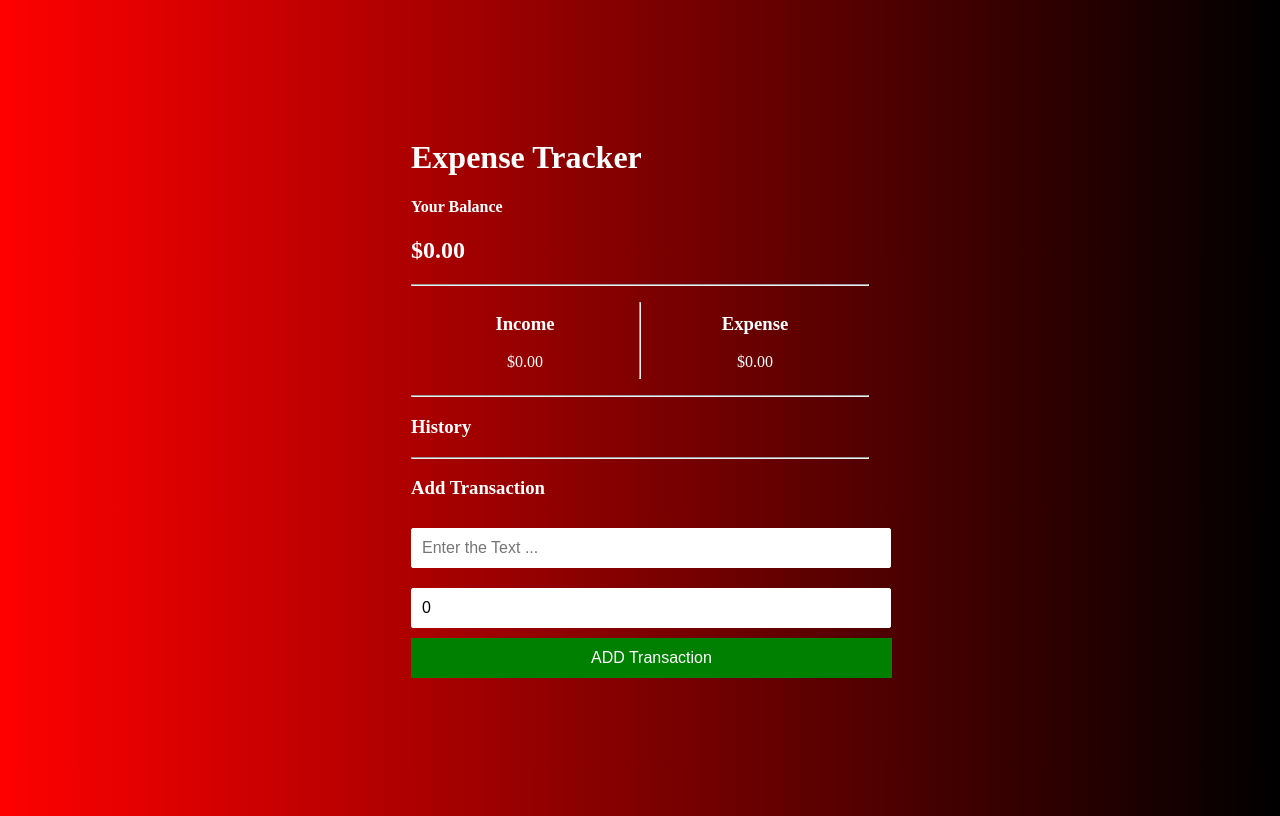
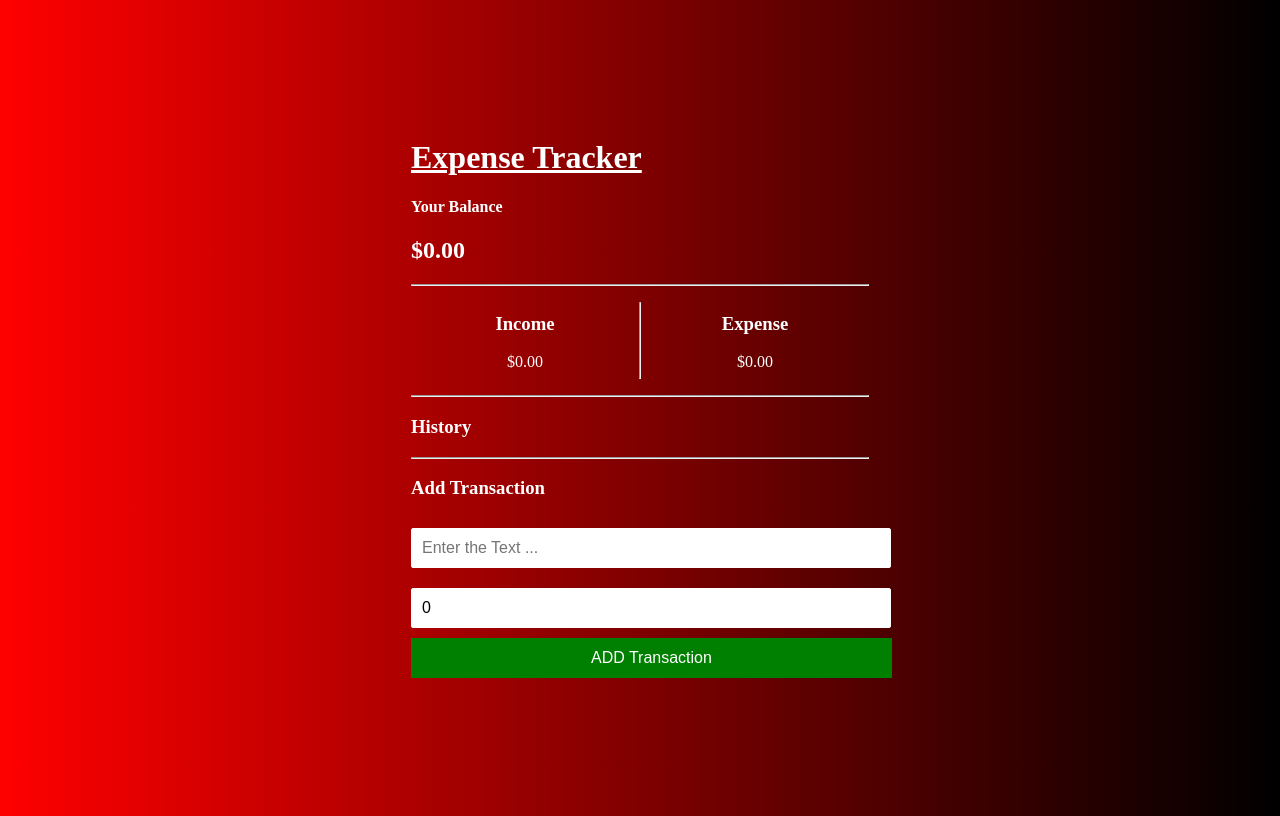
Before and after one commit to masham04/expense-tracker, a React (Create React App) app: page / in a window 1280 px wide. Built offline with nearby package versions, Linux system fonts and the light colour scheme.

Commit message:
new update

```diff
--- a/src/App.css
+++ b/src/App.css
@@ -5,6 +5,9 @@ body{
   align-items: center;
   justify-content: center;
   min-height: 100vh;
+}
+.title{
+  text-decoration: underline;
 }
 .inc-exp{
   display: flex;
--- a/src/Components/Header.js
+++ b/src/Components/Header.js
@@ -3,7 +3,7 @@ import React from 'react'
 export const Header = () => {
     return (
         <div>
-            <h1>
+            <h1 className='title'>
                 Expense Tracker
             </h1>
         </div>
```
